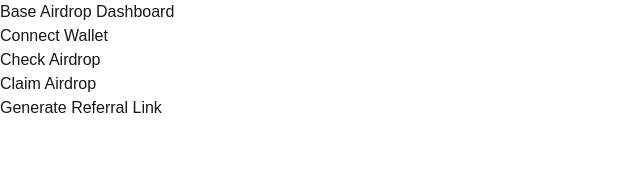
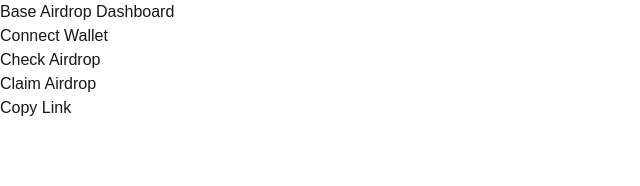
Before and after one commit to Singhranashivang/base-airdrop, a Next.js app: page / in a window 1280 px wide. Shown: the top 186 px of the page, without its empty margins (0-640 px from the left). Built offline with nearby package versions, Linux system fonts and the light colour scheme.

Commit message:
add copy referral link feature

```diff
--- a/components/Referral.tsx
+++ b/components/Referral.tsx
@@ -14,12 +14,15 @@
   setReferralLink(link);
 }
 
+function copyLink() {
+  navigator.clipboard.writeText(referralLink);
+}
+
   return (
     <div>
 
-      <button onClick={generateReferral}>
-        Generate Referral Link
-      </button>
+
+      <button onClick={copyLink}>Copy Link</button>
 
       {referralLink && (
         <p>{referralLink}</p>
```
